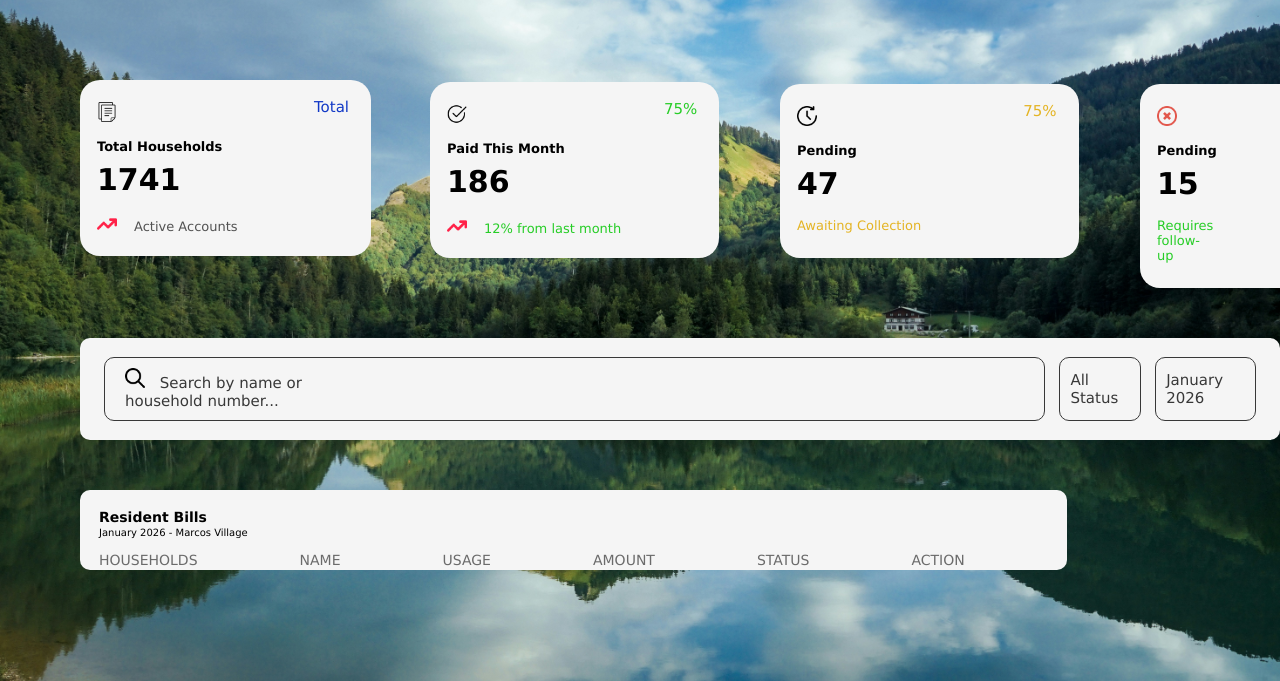
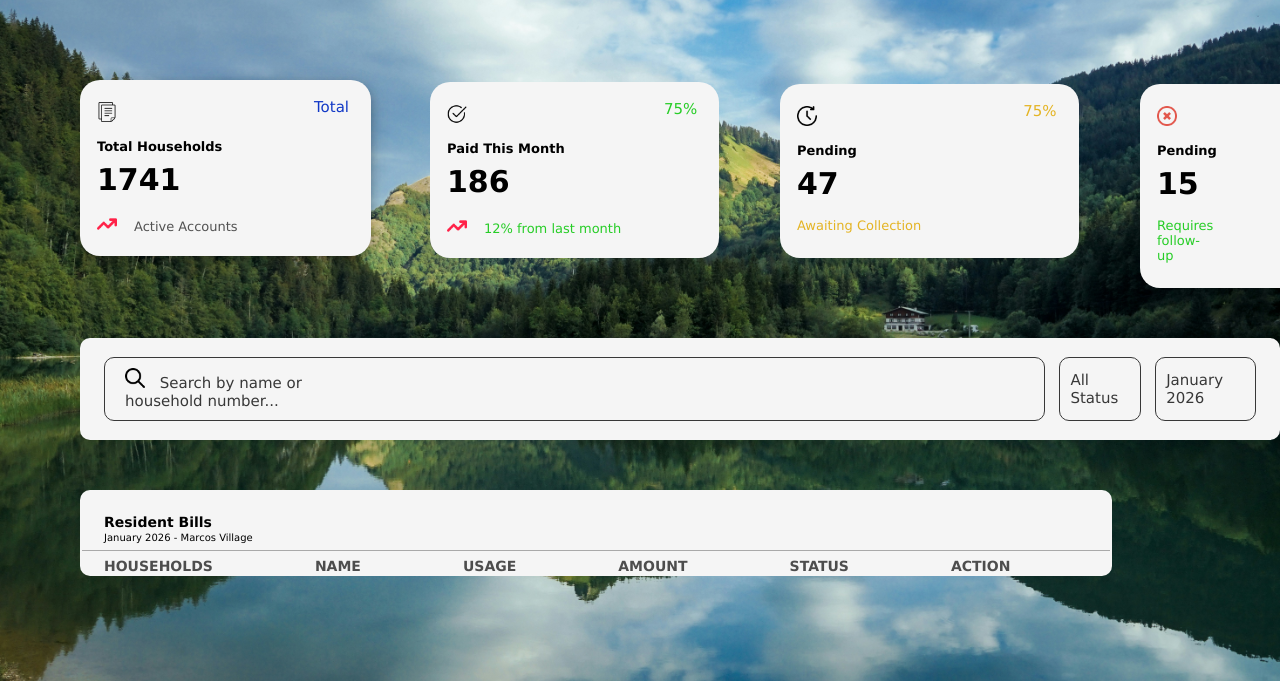
Before and after one commit to jayhyun-wip/capstone, a PHP site: page /homepage.html in a window 1280 px wide; the page is wider, and only the part inside the window is pictured. Shown: the part 119-800 px from the top of that part. Run offline with PHP 8.4, Linux system fonts and the light colour scheme.

Commit message:
homepage css (updated)

```diff
--- a/homepage.css
+++ b/homepage.css
@@ -79,6 +79,10 @@ body {
 }
 
 /* TOTAL HOUSEHOLDS */
+
+.tbl1 {
+    box-shadow: 0 4px 8px 0 rgba(0, 0, 0, 0.2), 0 6px 20px 0 rgba(0, 0, 0, 0.19);
+}
 
 .dclg {
     padding-top: 20px;
@@ -343,11 +347,11 @@ body {
 /* RESIDENTS */
 
 .spc7 {
-    padding-top: 15px;
+    padding-top: 20px;
 }
 
 .spc8 {
-    padding-left: 15px;
+    padding-left: 20px;
 }
 
 .rbtxt {
@@ -361,7 +365,8 @@ body {
 }
 
 .spc9 {
-    padding-top: 10px;
+    padding-top: 5px;
+    border-bottom: solid darkgray 1px;
 }
 
 .spc10 {
@@ -370,40 +375,48 @@ body {
 
 .hh1 {
     font-size: 14px;
-    color: rgb(107, 107, 107);
+    color: rgb(77, 77, 77);
     padding-right: 100px;
+    font-weight: bold;
+    padding-top: 5px;
 }
 
 .nametxt {
     font-size: 14px;
-    color: rgb(107, 107, 107);
+    color: rgb(77, 77, 77);
     padding-right: 100px;
+    font-weight: bold;
+    padding-top: 5px;
 }
 
 .usgtxt {
     font-size: 14px;
-    color: rgb(107, 107, 107);
+    color: rgb(77, 77, 77);
     padding-right: 100px;
+    font-weight: bold;
+    padding-top: 5px;
 }
 
 .amnttxt {
     font-size: 14px;
-    color: rgb(107, 107, 107);
+    color: rgb(77, 77, 77);
     padding-right: 100px;
+    font-weight: bold;
+    padding-top: 5px;
 }
 
 .sttstxt {
     font-size: 14px;
-    color: rgb(107, 107, 107);
+    color: rgb(77, 77, 77);
     padding-right: 100px;
+    font-weight: bold;
+    padding-top: 5px;
 }
 
 .actntxt {
     font-size: 14px;
-    color: rgb(107, 107, 107);
+    color: rgb(77, 77, 77);
     padding-right: 100px;
+    font-weight: bold;
+    padding-top: 5px;
 }
-
-.rss1 {
-    font-size: 14px;
-}
```
